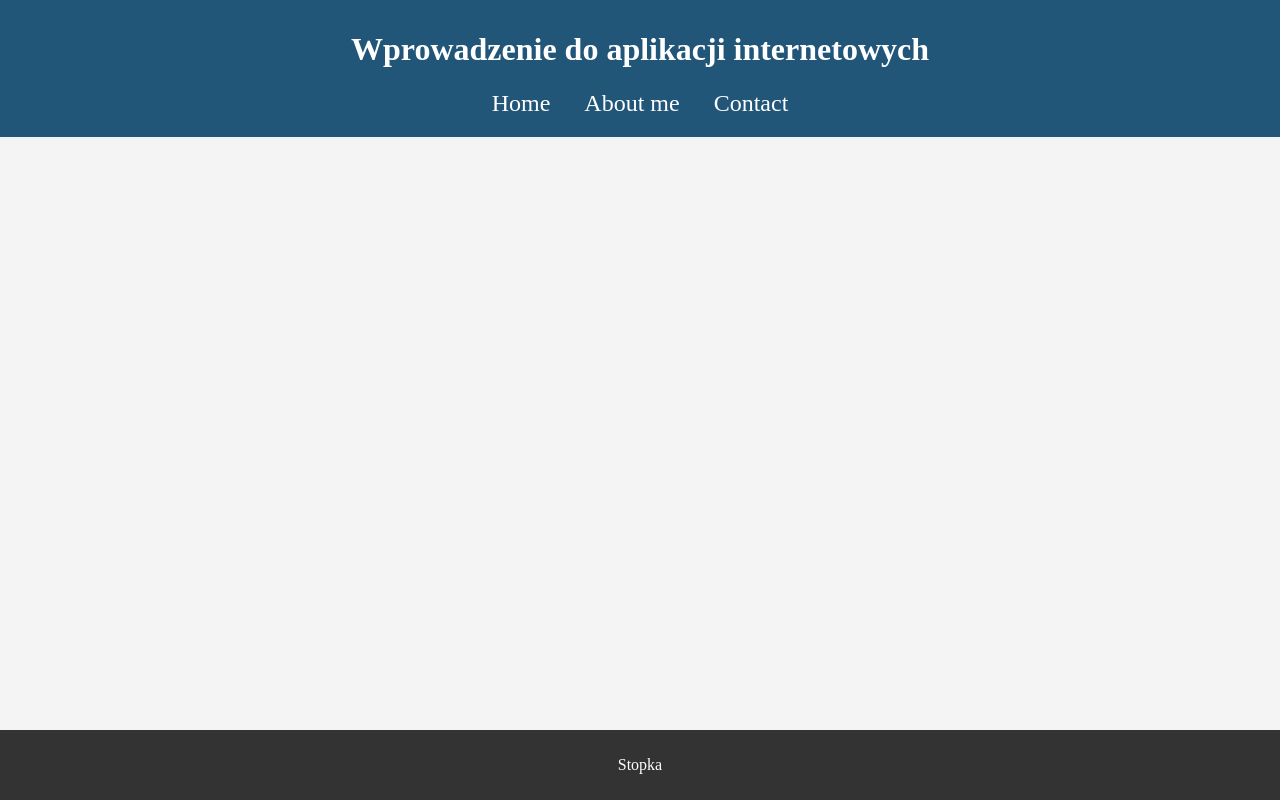
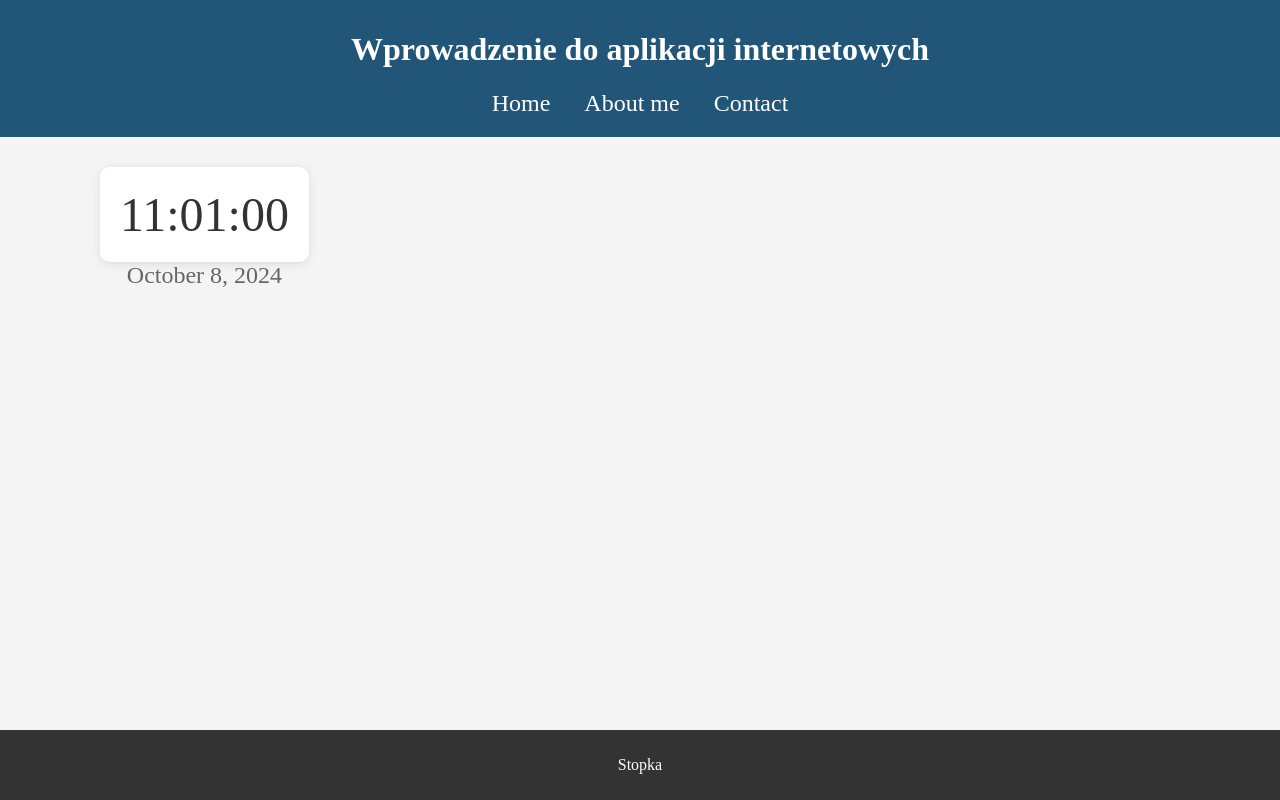
Before and after one commit to MaruStalmach/Aplikacje-webowe, a plain HTML site: page Proj_1/home.html in a window 1280 px wide. Drawn offline with Linux system fonts and the light colour scheme; a web font is replaced by a local one.

Commit message:
new changes

```diff
--- a/Proj_1/home.html
+++ b/Proj_1/home.html
@@ -21,7 +21,13 @@
     </header>
 
     <main>
-      <div class="main-content"></div>
+      <div class="main-content">
+        <div class="clock-container">
+          <div id="time" class="time"></div>
+          <div id="date" class="date"></div>
+        </div>
+        <script src="script.js"></script>
+      </div>
     </main>
 
     <footer>
--- /dev/null
+++ b/Proj_1/script.js
@@ -0,0 +1,37 @@
+function updateTime() {
+  const now = new Date(); // Get the current date and time
+
+  // Extract time components
+  let hours = now.getHours();
+  let minutes = now.getMinutes();
+  let seconds = now.getSeconds();
+
+  // Format hours, minutes, and seconds to be two digits
+  hours = String(hours).padStart(2, "0");
+  minutes = String(minutes).padStart(2, "0");
+  seconds = String(seconds).padStart(2, "0");
+
+  // Construct the time string
+  const timeString = `${hours}:${minutes}:${seconds}`;
+
+  // Update the time div with the time
+  document.getElementById("time").textContent = timeString;
+}
+
+function updateDate() {
+  const now = new Date(); // Get the current date
+
+  // Extract date components
+  const options = { year: "numeric", month: "long", day: "numeric" };
+  const dateString = now.toLocaleDateString(undefined, options); // Format date
+
+  // Update the date div with the date
+  document.getElementById("date").textContent = dateString;
+}
+
+// Call the functions immediately to display the time and date as soon as the page loads
+updateTime();
+updateDate();
+
+// Update the time every second (1000 milliseconds)
+setInterval(updateTime, 1000);
--- a/Proj_1/style.css
+++ b/Proj_1/style.css
@@ -53,13 +53,43 @@ a:hover {
 
 .main-content {
   display: flex;
-  height: hug;
+  height: auto;
+  display: flex;
 }
 
-.left-section,
+.left-section {
+  flex: 1;
+  padding: 20px;
+  border: 1px solid #ccc;
+  display: flex;
+  justify-content: right;
+  width: auto;
+}
+
 .right-section {
   flex: 1;
   padding: 20px;
   border: 1px solid #ccc;
-  box-sizing: border-box;
+  display: flex;
+  justify-content: left;
+  align-items: center;
+  width: auto;
 }
+
+.clock-container {
+  text-align: center; /* Center text inside the clock container */
+}
+
+.time {
+  font-size: 48px; /* Clock font size */
+  color: #333; /* Clock text color */
+  padding: 20px; /* Padding around the clock */
+  border-radius: 10px; /* Rounded corners */
+  background-color: #fff; /* Background color for clock */
+  box-shadow: 0 2px 10px rgba(0, 0, 0, 0.1); /* Shadow effect */
+}
+
+.date {
+  font-size: 24px; /* Smaller font size for date */
+  color: #666; /* Lighter color for date */
+}
```
Also changed, not shown: Proj_1/contact.html (+11 -6 lines).
